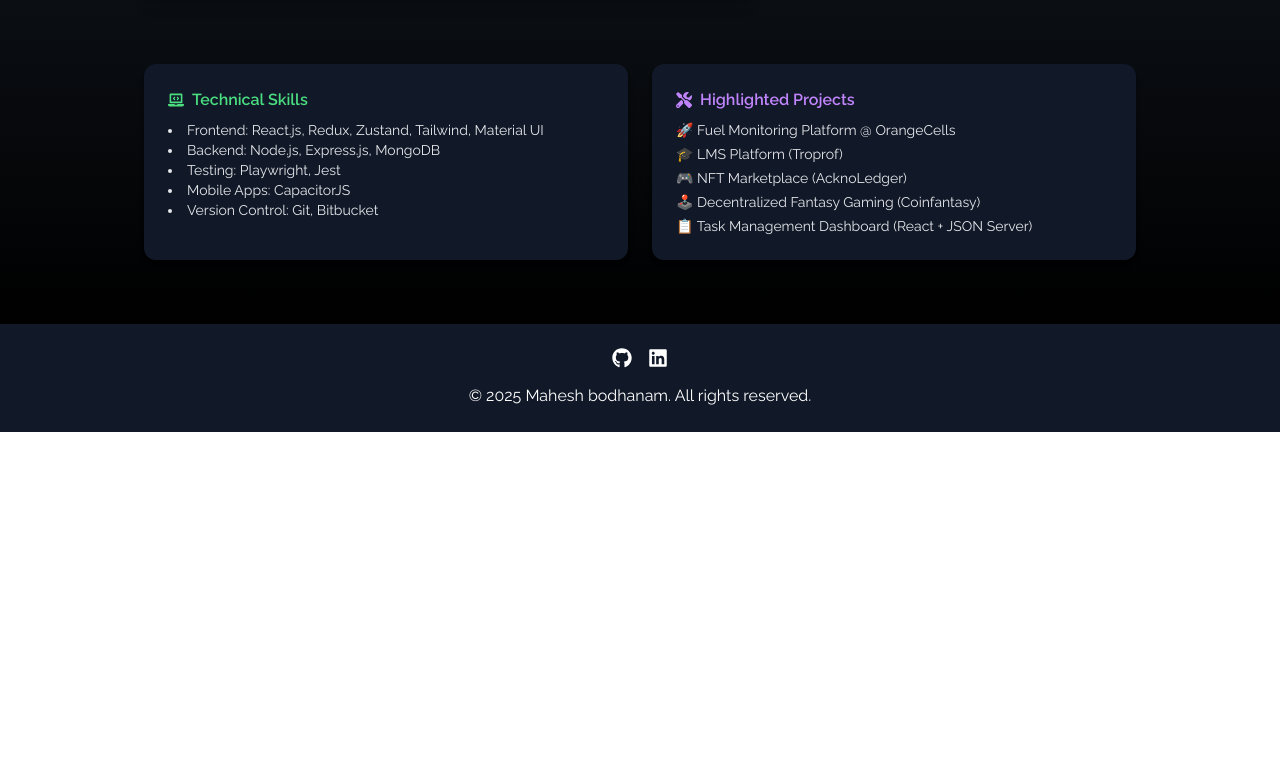
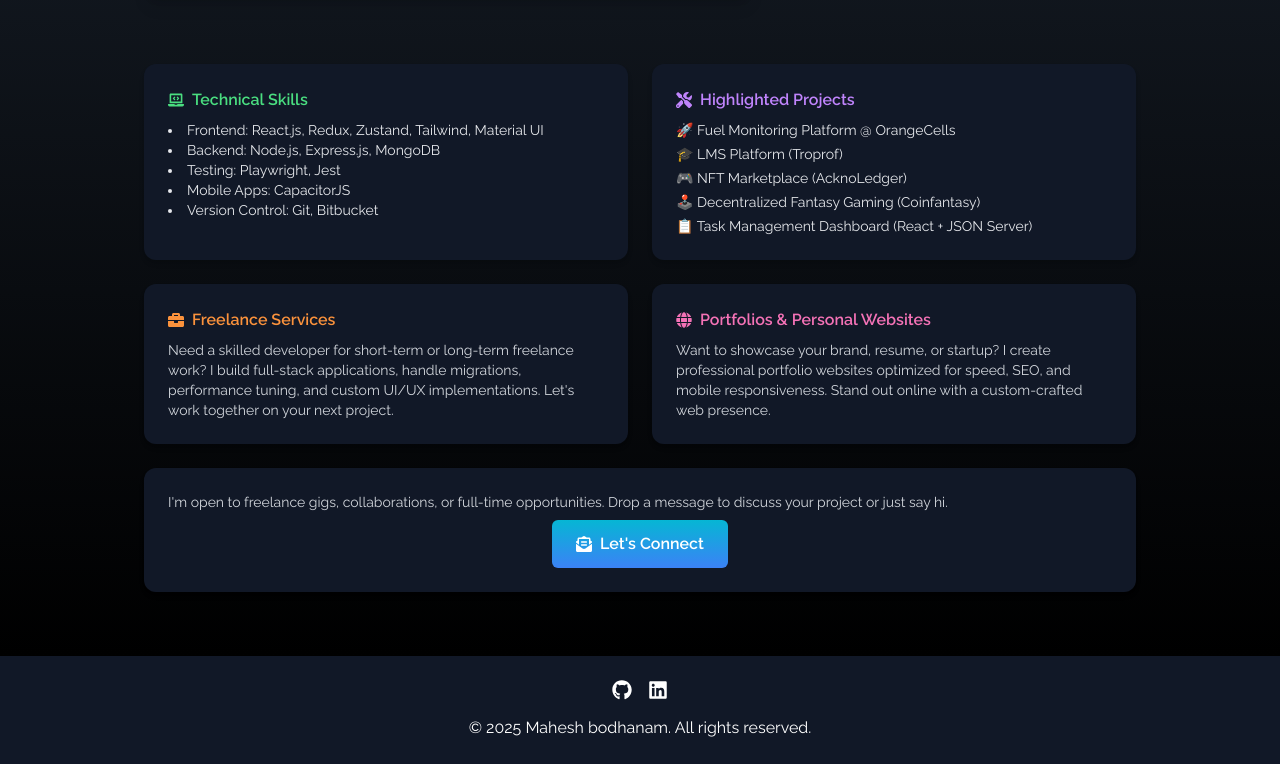
Before and after one commit to maheshbodhanam/mahesh-bodhanam-portfolio, a React (Create React App) app: page / in a window 1280 px wide. Shown: the part 676-1440 px from the top of the page. Before the commit the page ends 1108 px from the top, so only its background shows below. Built offline with nearby package versions, Linux system fonts and the light colour scheme.

Commit message:
updated pages
updated pages

```diff
--- a/src/App.js
+++ b/src/App.js
@@ -1,7 +1,7 @@
-import { BrowserRouter as Router, Routes, Route } from "react-router-dom";
 import { Suspense, lazy } from "react";
+import { Route, BrowserRouter as Router, Routes } from "react-router-dom";
+import Footer from "./components/Footer";
 import NavBar from "./components/NavBar";
-import Footer from "./components/Footer";
 
 // Lazy-loaded pages
 const Home = lazy(() => import("./components/Home"));
--- a/src/components/Home.jsx
+++ b/src/components/Home.jsx
@@ -1,9 +1,13 @@
+import { Link } from "react-router-dom";
 import mahesh from "../assets/mahesh.jpeg";
 import {
   FaLaptopCode,
   FaBusinessTime,
   FaGraduationCap,
   FaTools,
+  FaBriefcase,
+  FaGlobe,
+  FaEnvelopeOpenText,
 } from "react-icons/fa";
 
 const Home = () => {
@@ -61,8 +65,9 @@ const Home = () => {
         </div>
       </div>
 
-      {/* ASIDE: Technical Skills */}
+      {/* Grid ASIDE Sections */}
       <div className="mt-16 px-4 max-w-screen-lg mx-auto grid grid-cols-1 md:grid-cols-2 gap-6 text-gray-200">
+        {/* Technical Skills */}
         <div className="bg-gray-900 p-6 rounded-xl shadow-md animate-fade-in-left">
           <div className="flex items-center gap-2 text-green-400 font-semibold mb-2">
             <FaLaptopCode /> <span>Technical Skills</span>
@@ -76,7 +81,7 @@ const Home = () => {
           </ul>
         </div>
 
-        {/* ASIDE: Project Showcase */}
+        {/* Projects */}
         <div className="bg-gray-900 p-6 rounded-xl shadow-md animate-fade-in-right">
           <div className="flex items-center gap-2 text-purple-400 font-semibold mb-2">
             <FaTools /> <span>Highlighted Projects</span>
@@ -89,6 +94,49 @@ const Home = () => {
             <li>📋 Task Management Dashboard (React + JSON Server)</li>
           </ul>
         </div>
+
+        {/* Freelance Services */}
+        <div className="bg-gray-900 p-6 rounded-xl shadow-md animate-fade-in-left">
+          <div className="flex items-center gap-2 text-orange-400 font-semibold mb-2">
+            <FaBriefcase /> <span>Freelance Services</span>
+          </div>
+          <p className="text-sm text-gray-300">
+            Need a skilled developer for short-term or long-term freelance work?
+            I build full-stack applications, handle migrations, performance
+            tuning, and custom UI/UX implementations. Let's work together on
+            your next project.
+          </p>
+        </div>
+
+        {/* Portfolio & Personal Websites */}
+        <div className="bg-gray-900 p-6 rounded-xl shadow-md animate-fade-in-right">
+          <div className="flex items-center gap-2 text-pink-400 font-semibold mb-2">
+            <FaGlobe /> <span>Portfolios & Personal Websites</span>
+          </div>
+          <p className="text-sm text-gray-300">
+            Want to showcase your brand, resume, or startup? I create
+            professional portfolio websites optimized for speed, SEO, and mobile
+            responsiveness. Stand out online with a custom-crafted web presence.
+          </p>
+        </div>
+
+        {/* Contact Info */}
+        <div className="bg-gray-900 p-6 rounded-xl shadow-md animate-fade-in-up md:col-span-2">
+          <p className="text-sm text-gray-300 mb-2">
+            I'm open to freelance gigs, collaborations, or full-time
+            opportunities. Drop a message to discuss your project or just say
+            hi.
+          </p>
+          <Link to="/contact">
+            <button
+              className={`text-white hover:scale-110 bg-gradient-to-b from-cyan-500 to-blue-500 px-6 py-3  mx-auto flex items-center justify-center rounded-md duration-300`}
+            >
+              <div className="flex items-center gap-2 font-semibold">
+                <FaEnvelopeOpenText /> <span>Let's Connect</span>
+              </div>
+            </button>
+          </Link>
+        </div>
       </div>
     </div>
   );
--- a/src/components/NavBar.jsx
+++ b/src/components/NavBar.jsx
@@ -1,9 +1,15 @@
 import { useState, useEffect } from "react";
 import { FaBars, FaTimes } from "react-icons/fa";
 import mb from "../assets/mb.png";
-import { Link } from "react-router-dom";
+import { Link, useLocation } from "react-router-dom";
 
 const NavBar = () => {
+  const { pathname } = useLocation();
+
+  useEffect(() => {
+    window.scrollTo(0, 0);
+  }, [pathname]);
+
   const [nav, setNav] = useState(false);
   const [isTop, setIsTop] = useState(true);
 
```
